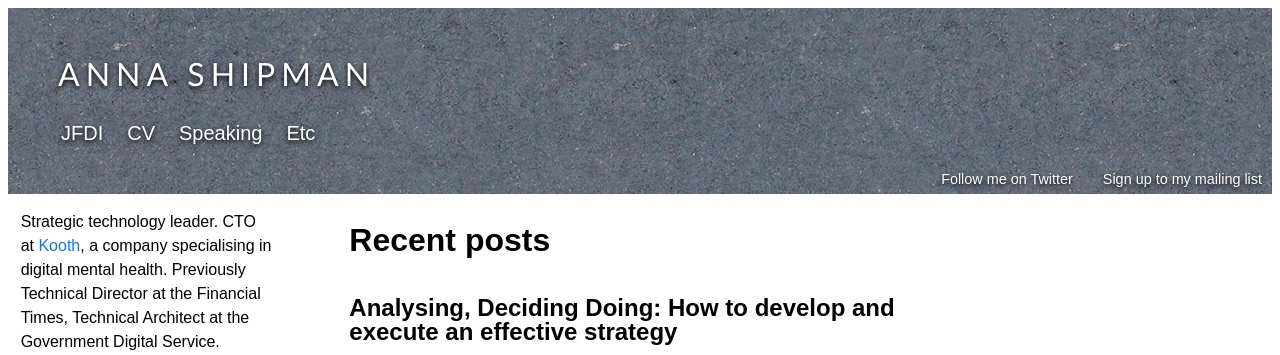
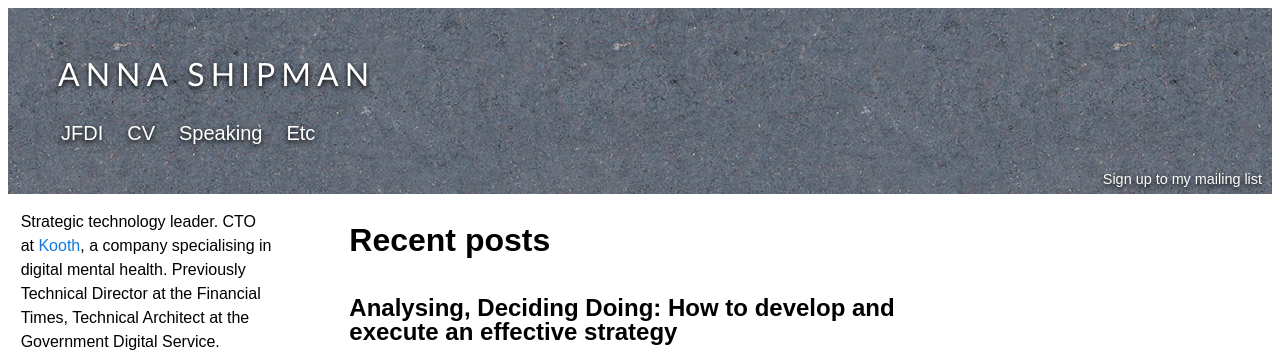
Before and after one commit to annashipman/annashipman.github.io, a Jekyll site: the page built from index.html, in a window 1280 px wide. Shown: the top 355 px of the page. Built offline with Jekyll 4.4.1, drawn with Linux system fonts in a browser that asks for light colours.

Commit message:
Don't follow me on Twitter
I'm finished with it. Unsafe content, despicable owner.

```diff
--- a/_includes/header.html
+++ b/_includes/header.html
@@ -23,6 +23,5 @@
           </tr>
         </table>
         <a href="https://mailchi.mp/819c19b20f3e/sign-up-to-anna-shipmans-mailing-list" class="header-text follow">Sign up to my mailing list</a>
-        <a href="http://www.twitter.com/annashipman" class="header-text follow">Follow me on Twitter</a>
       </div>
     </div>
```
